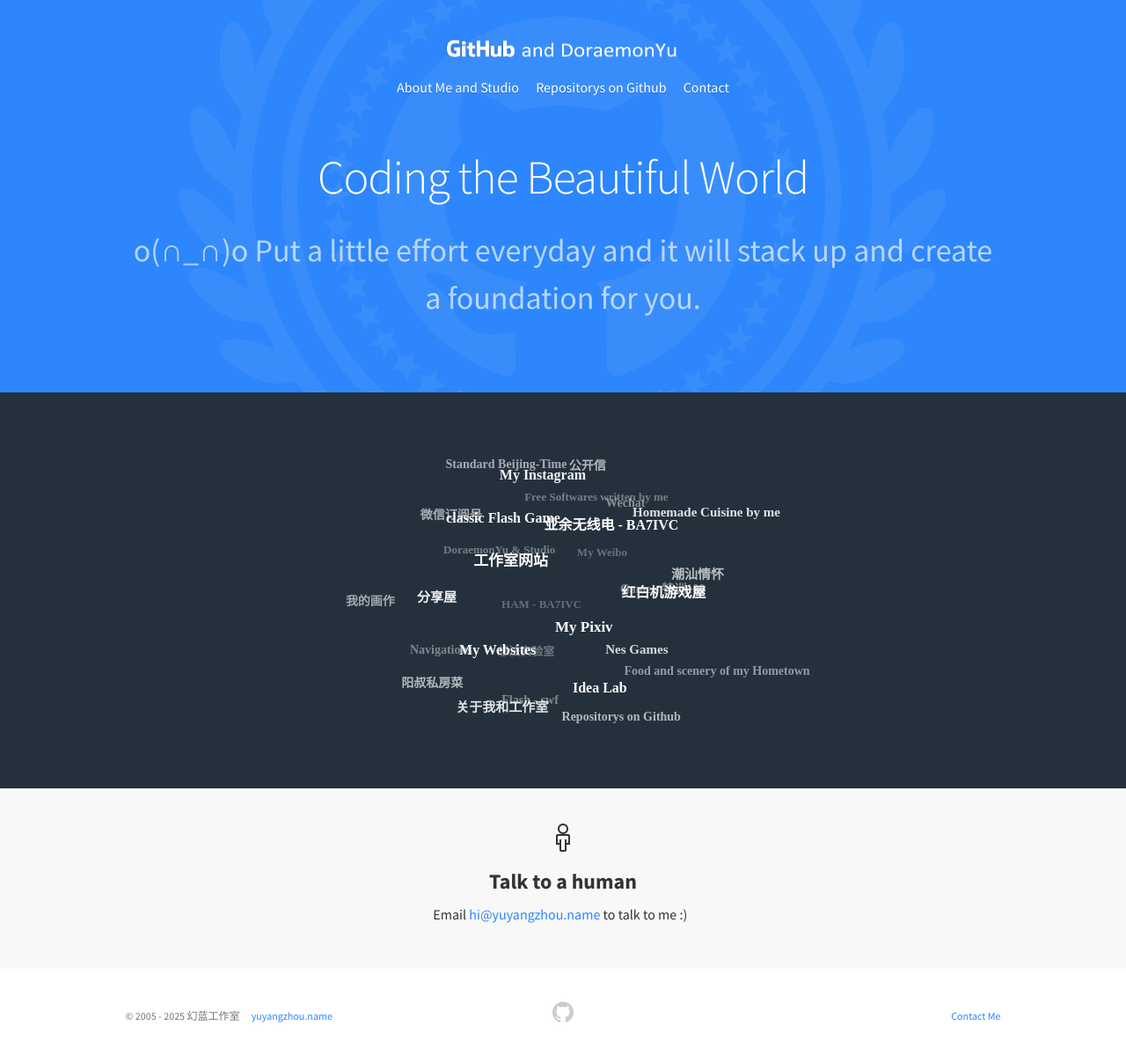
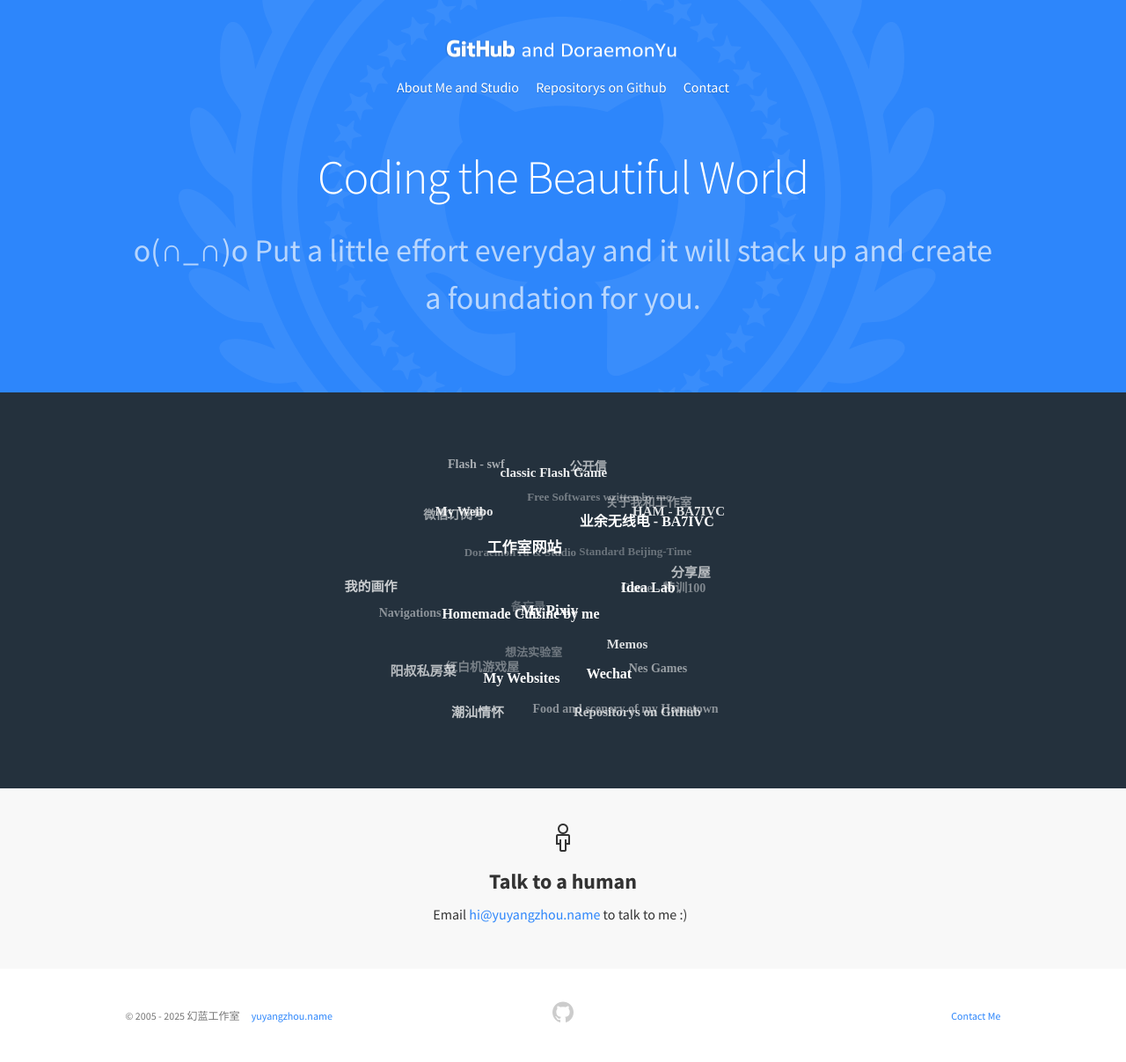
Before and after one commit to DoraemonYu/DoraemonYu.github.io, a Jekyll site: the page built from index.html, in a window 1280 px wide. Shown: the whole page at 88% size. Built offline with Jekyll 4.4.1, drawn with Linux system fonts in a browser that asks for light colours; comment, search, counter and statistics services are not loaded.

Commit message:
Update index.html

```diff
--- a/index.html
+++ b/index.html
@@ -13,32 +13,33 @@
 		<a target="_blank" href="http://yuyangzhou.name">My Websites</a>
 		<a target="_blank" href="https://www.pixiv.net/users/98004332">我的画作</a>
 		<a target="_blank" href="http://soft.yuyangzhou.name">Free Softwares written by me</a>
-		<a target="_blank" href="https://ham.yuyangzhou.name">业余无线电 - BA7IVC</a>
-		<a target="_blank" href="https://www.instagram.com/doraemon.yu">My Instagram</a>
+		<a target="_blank" href="http://ham.yuyangzhou.name">业余无线电 - BA7IVC</a>
+    <a target="_blank" href="http://flash.game.yuyangzhou.name">classic Flash Game</a>
 
 		<a target="_blank" href="http://wechat.doraemon-yu.site">微信订阅号</a>
 		<a target="_blank" href="http://yuyangzhou.name">工作室网站</a>
 		<a target="_blank" href="http://letters.yuyangzhou.name">公开信</a>
 		<a target="_blank" href="http://soft.yuyangzhou.name/mysoft011.htm">Game - 特训100</a>
-		<a target="_blank" href="https://www.pixiv.net/users/98004332">My Pixiv</a>
+		<a target="_blank" href="http://www.pixiv.net/users/98004332">My Pixiv</a>
 		<a target="_blank" href="http://idea-lab.yuyangzhou.name/">想法实验室</a>
 		<a target="_blank" href="http://food.yuyangzhou.name/">阳叔私房菜</a>
-		<a target="_blank" href="https://nes.game.yuyangzhou.name/">Nes Games</a>
+    <a target="_blank" href="http://memo.doraemon-yu.site/">Memos</a>
+		<a target="_blank" href="http://nes.game.yuyangzhou.name/">Nes Games</a>
 
 		<a target="_blank" href="http://chaoshan.yuyangzhou.name">Food and scenery of my Hometown</a>
 		<a target="_blank" href="http://dongman.yuyangzhou.name/flash.htm">Flash - swf</a>
 		<a target="_blank" href="http://time.yuyangzhou.name">Standard Beijing-Time</a>
 		<a target="_blank" href="http://weibo.yuyangzhou.name">My Weibo</a>
-		<a target="_blank" href="http://flash.game.yuyangzhou.name">classic Flash Game</a>
-		<a target="_blank" href="https://ham.yuyangzhou.name">HAM - BA7IVC</a>
+    <a target="_blank" href="http://memo.doraemon-yu.site/">备忘录</a>
+
+		<a target="_blank" href="http://ham.yuyangzhou.name">HAM - BA7IVC</a>
 		<a target="_blank" href="http://food.yuyangzhou.name/">Homemade Cuisine by me</a>
-
 		<a target="_blank" href="http://doraemon-yu.site/">分享屋</a>
 		<a target="_blank" href="http://chaoshan.yuyangzhou.name">潮汕情怀</a>
 		<a target="_blank" href="http://me.yuyangzhou.name">关于我和工作室</a>
 		<a target="_blank" href="http://wechat.doraemon-yu.site">Wechat</a>
 		<a target="_blank" href="http://idea-lab.yuyangzhou.name/">Idea Lab</a>
-		<a target="_blank" href="https://nes.game.yuyangzhou.name/">红白机游戏屋</a>
+		<a target="_blank" href="http://nes.game.yuyangzhou.name/">红白机游戏屋</a>
 		<a target="_blank" href="http://nav.yuyangzhou.name">Navigations</a>
 
     </div>
```
